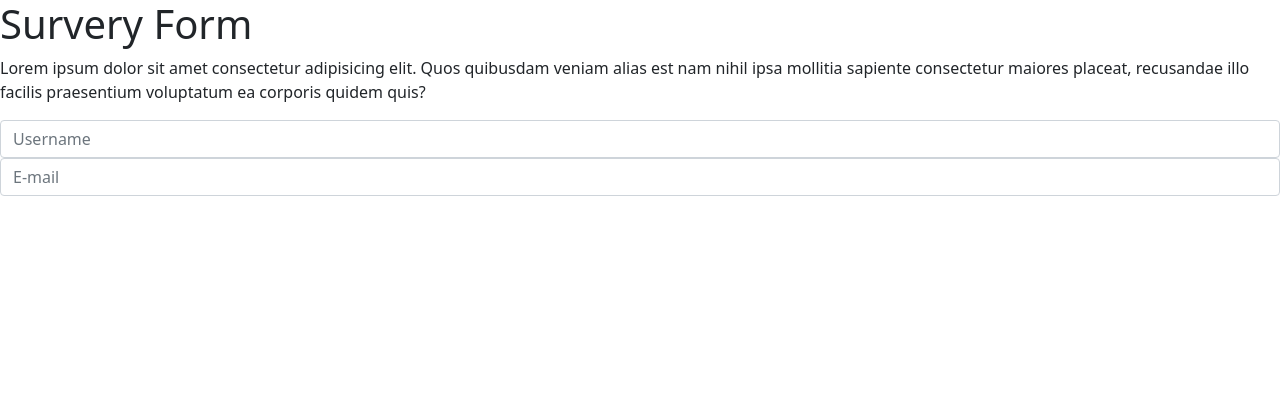
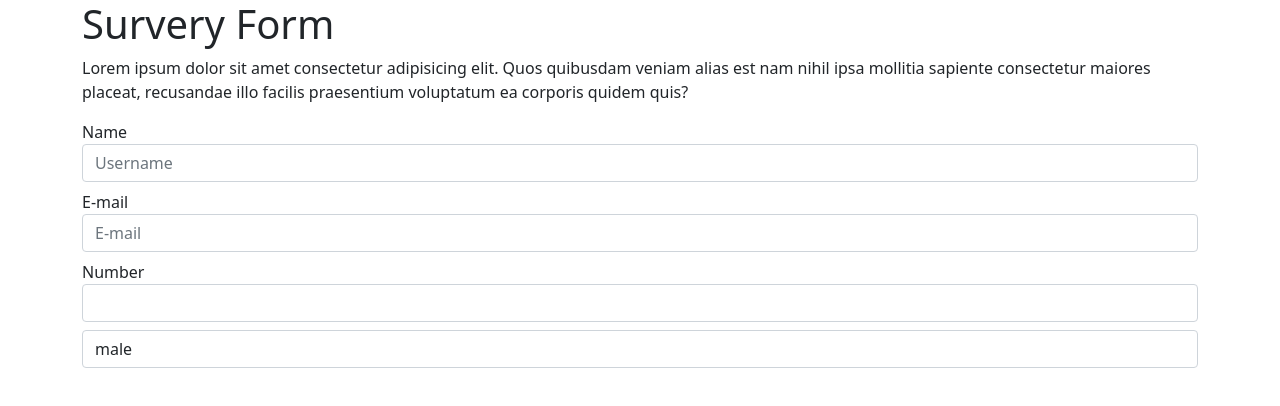
Before and after one commit to popey17/microverse_survey_trial, a plain HTML site: page index.html in a window 1280 px wide. Drawn offline with nearby package versions, Linux system fonts and the light colour scheme.

Commit message:
add forms

```diff
--- a/index.html
+++ b/index.html
@@ -7,12 +7,20 @@
     <link rel="stylesheet" href="https://cdnjs.cloudflare.com/ajax/libs/bootstrap/5.0.1/css/bootstrap.min.css">
     <title>Survey Form </title>
 </head>
-<body>
+<body class="container">
     <h1 id="title">Survery Form</h1>
     <p id="description">Lorem ipsum dolor sit amet consectetur adipisicing elit. Quos quibusdam veniam alias est nam nihil ipsa mollitia sapiente consectetur maiores placeat, recusandae illo facilis praesentium voluptatum ea corporis quidem quis?</p>
 	<form id="survey-form">
-		<input type="text" id="name" name="name" placeholder="Username" class="form-control">
-    		<input type="email" id="email" name="email" placeholder="E-mail" class="form-control">
+        <label for="name" id="name-label"  >Name</label>
+		<input type="text" id="name" name="name" placeholder="Username" class="form-control mb-2">
+        <label for="email" id="email-label" >E-mail</label>
+    	<input type="email" id="email" name="email" placeholder="E-mail" class="form-control mb-2">
+        <label for="number" id="number-label" >Number</label>
+        <input type="number" id="number" min="0" max="100" class="form-control mb-2">
+        <select name="sex" id="dropdown" class="form-control">
+            <option value="1">male</option>
+            <option value="1">female</option>
+        </select>
 	</form>
 </body>
 </html>
```
